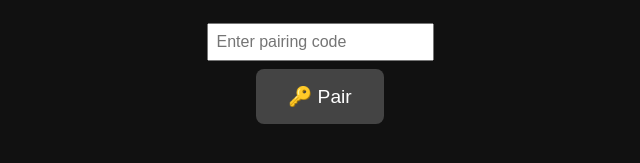
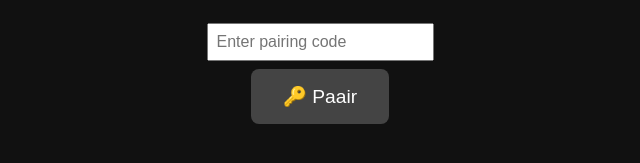
Before and after one commit to Goodgamesdr/Lgremote, a plain HTML site: page index.html in a window 1280 px wide. Shown: the part 187-350 px from the top of the page, 320-960 px from the left. Drawn offline with Linux system fonts and the light colour scheme.

Commit message:
Update index.html

```diff
--- a/index.html
+++ b/index.html
@@ -16,7 +16,7 @@
   <div id="pairing">
     <button onclick="discoverTV()">🔍 Find My TV</button><br><br>
     <input id="pairCode" placeholder="Enter pairing code" /><br>
-    <button onclick="pairTV()">🔑 Pair</button>
+    <button onclick="pairTV()">🔑 Paair</button>
   </div>
 
   <div id="remote" style="display:none;">
```
